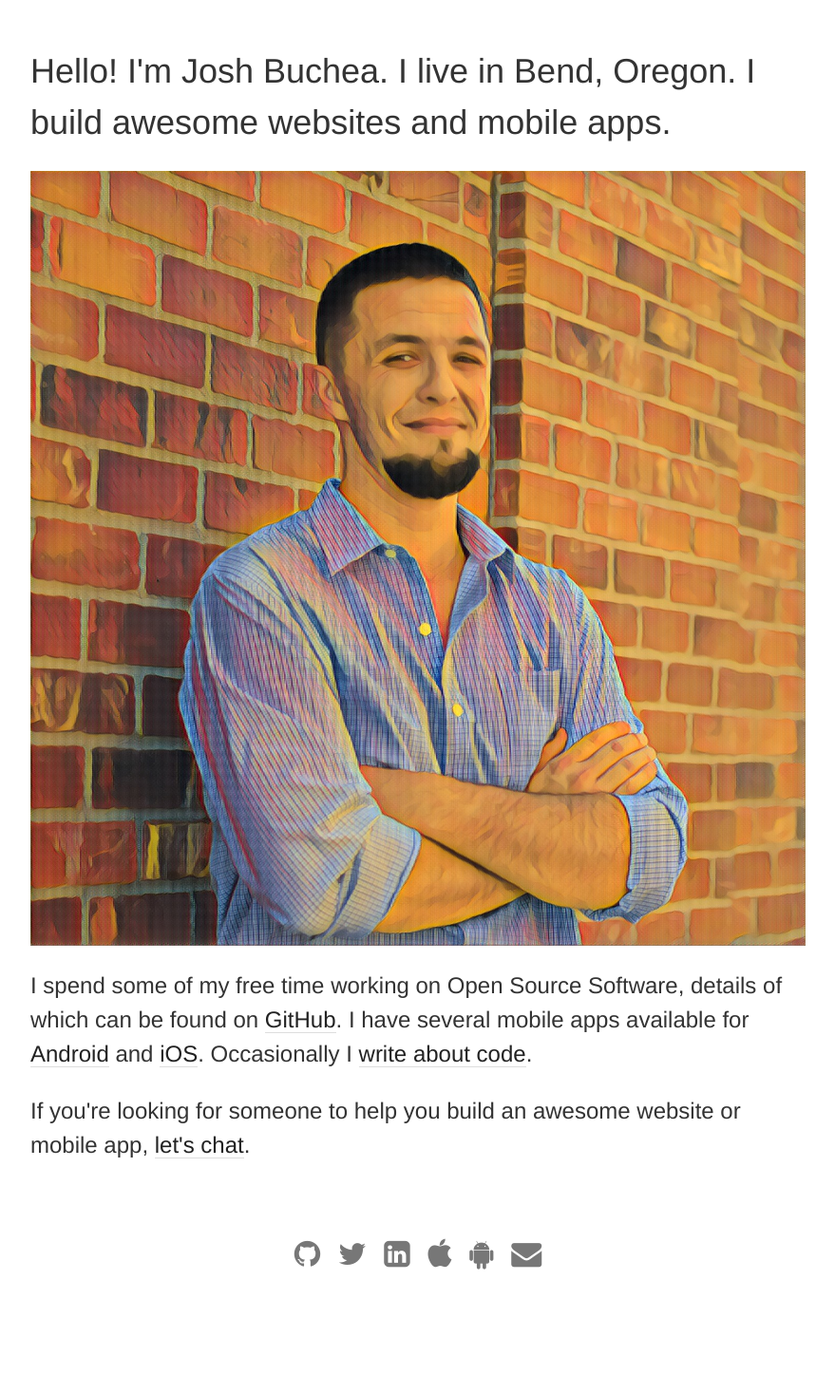
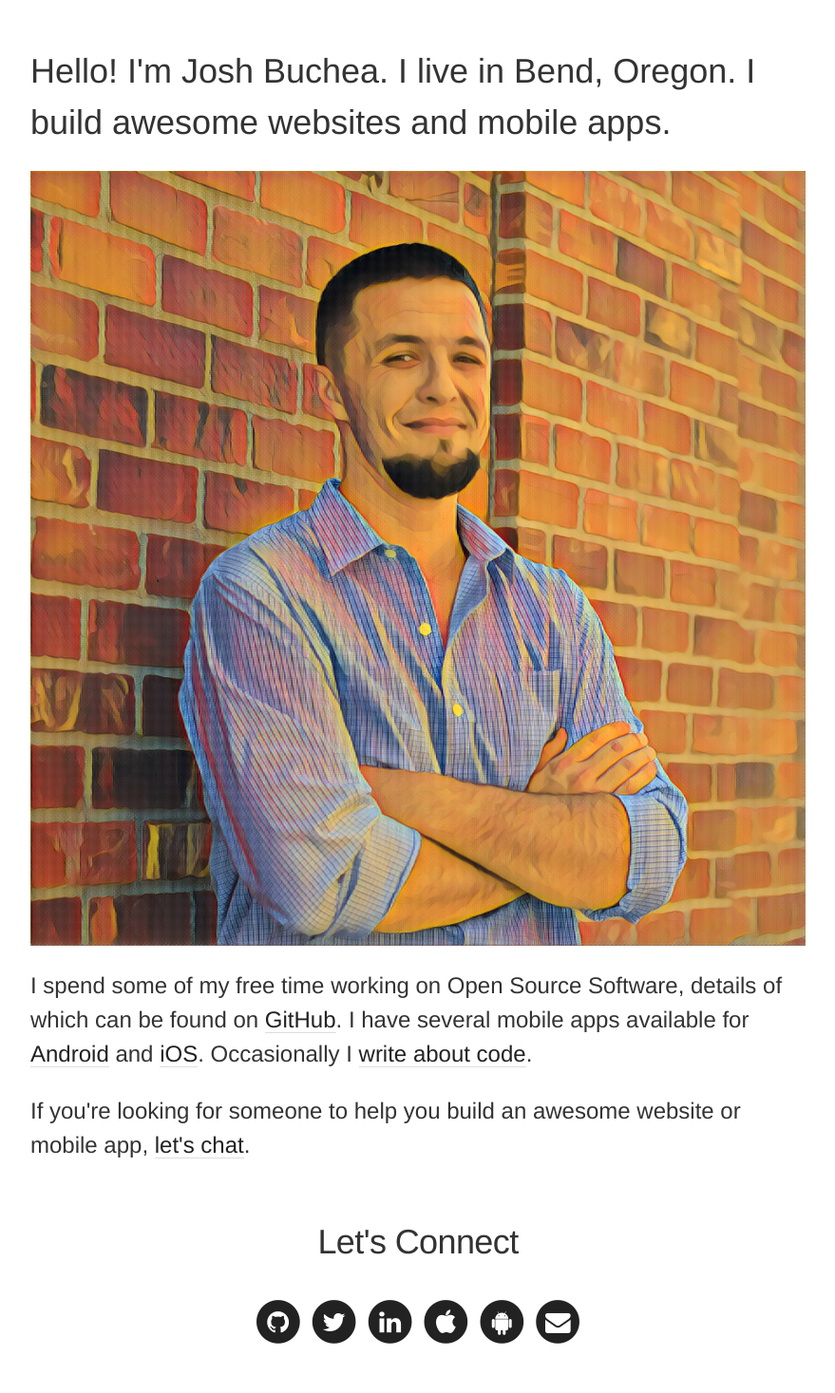
Before and after one commit to joshbuchea/joshbuchea.com, a Jekyll site: the page built from index.html, in a window 1280 px wide. Shown: the whole page at 95% size, without its empty margins (200-1079 px from the left). Built offline with Jekyll 4.4.1, drawn with Linux system fonts in a browser that asks for light colours; nearby versions of some CDN libraries; before the commit the page ends 1440 px from its top, so only the background shows below that.

Commit message:
Move social icons to footer, update default template, remove home template

```diff
--- /dev/null
+++ b/_includes/footer.html
@@ -0,0 +1,89 @@
+<footer class="footer">
+  <h2 style="text-align: center;">Let's Connect</h2>
+
+  <ul class="nav" style="font-size: 20px;">
+    <li>
+      <a target="_blank" href="{{ site.author.github }}">
+        <span class="fa-stack fa-lg">
+          <i class="fa fa-circle fa-stack-2x"></i>
+          <i class="fa fa-github fa-stack-1x fa-inverse"></i>
+        </span>
+      </a>
+    </li>
+
+    <li>
+      <a target="_blank" href="{{ site.author.twitter }}">
+        <span class="fa-stack fa-lg">
+          <i class="fa fa-circle fa-stack-2x"></i>
+          <i class="fa fa-twitter fa-stack-1x fa-inverse"></i>
+        </span>
+      </a>
+    </li>
+
+    <li>
+      <a target="_blank" href="{{ site.author.linkedin }}">
+        <span class="fa-stack fa-lg">
+          <i class="fa fa-circle fa-stack-2x"></i>
+          <i class="fa fa-linkedin fa-stack-1x fa-inverse"></i>
+        </span>
+      </a>
+    </li>
+
+    <li>
+      <a target="_blank" href="{{ site.author.appstore }}">
+        <span class="fa-stack fa-lg">
+          <i class="fa fa-circle fa-stack-2x"></i>
+          <i class="fa fa-apple fa-stack-1x fa-inverse"></i>
+        </span>
+      </a>
+    </li>
+
+    <li>
+      <a target="_blank" href="{{ site.author.googleplay }}">
+        <span class="fa-stack fa-lg">
+          <i class="fa fa-circle fa-stack-2x"></i>
+          <i class="fa fa-android fa-stack-1x fa-inverse"></i>
+        </span>
+      </a>
+    </li>
+
+    <!-- <li>
+      <a target="_blank" href="{{ site.author.codepen }}">
+        <i class="fa fa-lg fa-codepen"></i>
+      </a>
+    </li> -->
+
+    <!-- <li>
+      <a target="_blank" href="{{ site.author.stack-overflow }}">
+        <i class="fa fa-lg fa-stack-overflow"></i>
+      </a>
+    </li> -->
+
+    <!-- <li>
+      <a target="_blank" href="{{ site.author.wordpress }}">
+        <i class="fa fa-lg fa-wordpress"></i>
+      </a>
+    </li> -->
+
+    <!-- <li>
+      <a target="_blank" href="{{ site.author.instagram }}">
+        <i class="fa fa-lg fa-instagram"></i>
+      </a>
+    </li> -->
+
+    <li>
+      <a target="_blank" href="{{ site.author.email }}">
+        <span class="fa-stack fa-lg">
+          <i class="fa fa-circle fa-stack-2x"></i>
+          <i class="fa fa-envelope fa-stack-1x fa-inverse"></i>
+        </span>
+      </a>
+    </li>
+  </ul>
+</footer>
+
+<!-- <footer class="footer">
+  <small>
+    I use affiliate links when linking to <a href="https://amazon.com/?tag=buchea-20">Amazon</a> and <a href="https://itunes.apple.com/?at=11l7ss&ct=joshbucheadotcom">iTunes</a>.
+  </small>
+</footer> -->
--- a/_layouts/default.html
+++ b/_layouts/default.html
@@ -6,6 +6,7 @@
   <body>
 
     <div class="container content">
+      {% if page.url != "/" %}
       <header class="masthead">
         <h3 class="masthead-title">
           <a href="{{ site.baseurl }}/" title="Home">{{ site.title }}</a>
@@ -19,79 +20,15 @@
           <li><a href="{{ site.baseurl }}/contact">Contact</a></li>
         </ul>
         -->
-        <ul class="nav">
-          <li>
-            <a target="_blank" href="{{ site.author.github }}">
-              <i class="fa fa-lg fa-github"></i>
-            </a>
-          </li>
-
-          <li>
-            <a target="_blank" href="{{ site.author.twitter }}">
-              <i class="fa fa-lg fa-twitter"></i>
-            </a>
-          </li>
-
-          <li>
-            <a target="_blank" href="{{ site.author.linkedin }}">
-              <i class="fa fa-lg fa-linkedin-square"></i>
-            </a>
-          </li>
-
-          <li>
-            <a target="_blank" href="{{ site.author.appstore }}">
-              <i class="fa fa-lg fa-apple"></i>
-            </a>
-          </li>
-
-          <li>
-            <a target="_blank" href="{{ site.author.googleplay }}">
-              <i class="fa fa-lg fa-android"></i>
-            </a>
-          </li>
-
-          <!-- <li>
-            <a target="_blank" href="{{ site.author.codepen }}">
-              <i class="fa fa-lg fa-codepen"></i>
-            </a>
-          </li> -->
-
-          <!-- <li>
-            <a target="_blank" href="{{ site.author.stack-overflow }}">
-              <i class="fa fa-lg fa-stack-overflow"></i>
-            </a>
-          </li> -->
-
-          <!-- <li>
-            <a target="_blank" href="{{ site.author.wordpress }}">
-              <i class="fa fa-lg fa-wordpress"></i>
-            </a>
-          </li> -->
-
-          <!-- <li>
-            <a target="_blank" href="{{ site.author.instagram }}">
-              <i class="fa fa-lg fa-instagram"></i>
-            </a>
-          </li> -->
-
-          <li>
-            <a target="_blank" href="mailto:{{ site.author.email }}">
-              <i class="fa fa-lg fa-envelope"></i>
-            </a>
-          </li>
-        </ul>
 
       </header>
+      {% endif %}
 
       <main class="main">
         {{ content }}
       </main>
 
-      <footer class="footer">
-        <small>
-          I use affiliate links when linking to <a href="https://amazon.com/?tag=buchea-20">Amazon</a> and <a href="https://itunes.apple.com/?at=11l7ss&ct=joshbucheadotcom">iTunes</a>.
-        </small>
-      </footer>
+      {% include footer.html %}
     </div>
 
 
--- a/_layouts/home.html
+++ /dev/null
@@ -1,87 +0,0 @@
-<!doctype html>
-<html lang="en">
-
-  {% include head.html %}
-
-  <body>
-
-    <div class="container content">
-      <main class="main">
-        {{ content }}
-      </main>
-
-      <header class="masthead">
-        <ul class="nav">
-          <li>
-            <a target="_blank" href="{{ site.author.github }}">
-              <i class="fa fa-lg fa-github"></i>
-            </a>
-          </li>
-
-          <li>
-            <a target="_blank" href="{{ site.author.twitter }}">
-              <i class="fa fa-lg fa-twitter"></i>
-            </a>
-          </li>
-
-          <li>
-            <a target="_blank" href="{{ site.author.linkedin }}">
-              <i class="fa fa-lg fa-linkedin-square"></i>
-            </a>
-          </li>
-
-          <li>
-            <a target="_blank" href="{{ site.author.appstore }}">
-              <i class="fa fa-lg fa-apple"></i>
-            </a>
-          </li>
-
-          <li>
-            <a target="_blank" href="{{ site.author.googleplay }}">
-              <i class="fa fa-lg fa-android"></i>
-            </a>
-          </li>
-
-          <!-- <li>
-            <a target="_blank" href="{{ site.author.codepen }}">
-              <i class="fa fa-lg fa-codepen"></i>
-            </a>
-          </li> -->
-
-          <!-- <li>
-            <a target="_blank" href="{{ site.author.stack-overflow }}">
-              <i class="fa fa-lg fa-stack-overflow"></i>
-            </a>
-          </li> -->
-
-          <!-- <li>
-            <a target="_blank" href="{{ site.author.wordpress }}">
-              <i class="fa fa-lg fa-wordpress"></i>
-            </a>
-          </li> -->
-
-          <!-- <li>
-            <a target="_blank" href="{{ site.author.instagram }}">
-              <i class="fa fa-lg fa-instagram"></i>
-            </a>
-          </li> -->
-
-          <li>
-            <a target="_blank" href="mailto:{{ site.author.email }}">
-              <i class="fa fa-lg fa-envelope"></i>
-            </a>
-          </li>
-        </ul>
-      </header>
-
-      <!-- <footer class="footer">
-        <small>
-          I use affiliate links when linking to <a href="https://amazon.com/?tag=buchea-20">Amazon</a> and <a href="https://itunes.apple.com/?at=11l7ss&ct=joshbucheadotcom">iTunes</a>.
-        </small>
-      </footer> -->
-    </div>
-
-
-    {% include google-analytics.html %}
-  </body>
-</html>
--- a/_sass/_main.scss
+++ b/_sass/_main.scss
@@ -122,11 +122,11 @@ a:hover, a:focus {
 
 .masthead .nav a {
   padding: 0 0.25em;
-  color: #B2BFB9;
+  // color: #B2BFB9;
 }
 
 .masthead .nav a {
-  color: #777;
+  // color: #777;
   -webkit-transition: 400ms;
     -moz-transition: 400ms;
     -o-transition: 400ms;
@@ -135,7 +135,20 @@ a:hover, a:focus {
 
 .masthead .nav a:hover,
 .masthead .nav a:focus {
-  color: #C7C7C7;
+  // color: #C7C7C7;
+}
+
+.nav {
+  a {
+    border: none;
+  }
+}
+
+.footer {
+  h2 {
+    margin-bottom: 1.6rem;
+    text-align: center;
+  }
 }
 
 pre {
--- a/index.html
+++ b/index.html
@@ -1,5 +1,5 @@
 ---
-layout: home
+layout: default
 ---
 
 <p style="font-size: 1.5em;">Hello! I'm Josh Buchea. I live in Bend, Oregon. I build awesome websites and mobile apps.</p>
```
